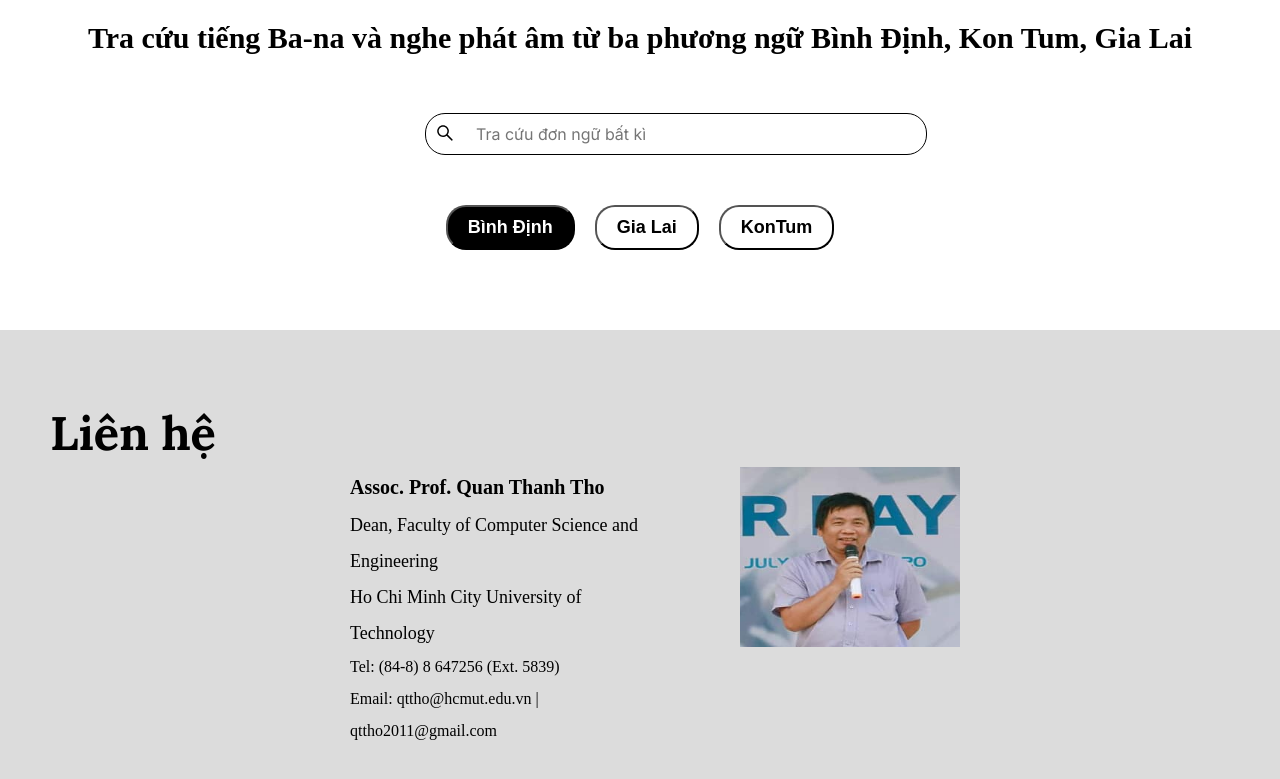
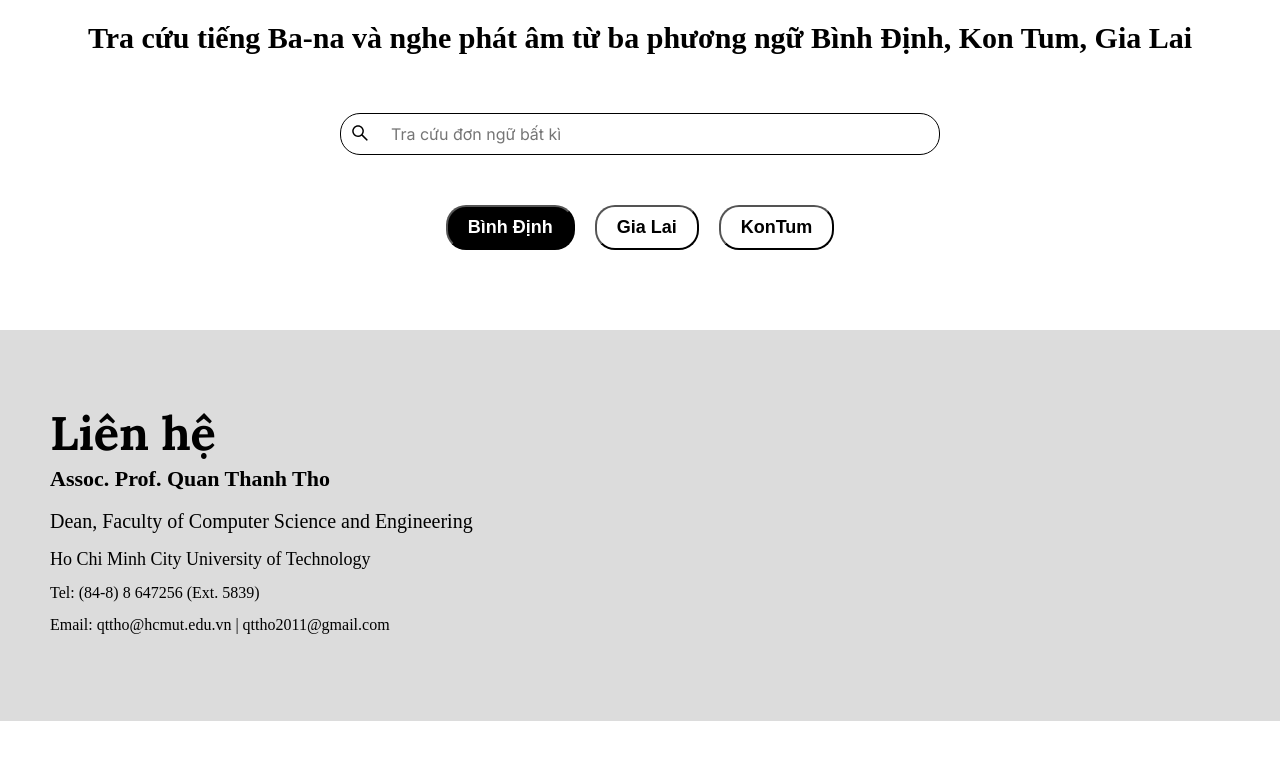
Before and after one commit to DuyLy201/BanaWebsite, a React (Create React App) app: page /bilingual in a window 1280 px wide. Shown: the part 1667-2446 px from the top of the page. After the commit the page ends 2388 px from the top, so only its background shows below. Built offline with nearby package versions, Linux system fonts and the light colour scheme.

Commit message:
display data from backend and remove image at footer

```diff
--- a/src/Components/Footer.css
+++ b/src/Components/Footer.css
@@ -8,12 +8,17 @@
     font-weight: 900;
 }
 
-.flex-container{
+/* .flex-container{
     display: flex;
     flex-wrap: nowrap;
     margin-left: 300px;
     margin-right: 200px;
     margin-top: 10px;
     gap: 100px;
-    line-height: 2;
+} */
+
+.flex-container{
+    /* justify-content: center;
+    align-items: center;
+    width: 100%; */
 }
--- a/src/Components/Footer.js
+++ b/src/Components/Footer.js
@@ -7,9 +7,10 @@ function Footer() {
     <div className='footer'>
         <h1>Liên hệ</h1>
         <div class="flex-container">
-          <div style={{flex:1}}>
-            <p style={{fontWeight:"bold", fontSize:"20px"}}>Assoc. Prof. Quan Thanh Tho</p>
-            <p style={{fontSize:"18px"}}>
+          {/* <div style={{flex:1,lineHeight:2}}> */}
+          <div  style={{lineHeight:2}}>
+            <p style={{fontWeight:"bold", fontSize:"22px"}}>Assoc. Prof. Quan Thanh Tho</p>
+            <p style={{fontSize:"20px"}}>
               Dean, Faculty of Computer Science and Engineering
             </p>
             <p style={{fontSize:"18px"}}>
@@ -18,9 +19,9 @@ function Footer() {
             <p>Tel: (84-8) 8 647256 (Ext. 5839)</p>
             <p>Email: qttho@hcmut.edu.vn | qttho2011@gmail.com</p>
           </div>
-          <div style={{flex:1}}>
+          {/* <div style={{flex:1}}>
             <img src={myImage}  alt="Assoc. Prof. Quan Thanh Tho" style={{width:"220px", height:"180px"}}/>
-          </div>
+          </div> */}
         </div>
     </div>
   )
--- a/src/Pages/Bilingual.js
+++ b/src/Pages/Bilingual.js
@@ -1,4 +1,4 @@
-import React, { useState } from 'react';
+import React, { useEffect, useState } from 'react';
 // import WordList from "../Components/WordList";
 import Intro from "../Components/Intro";
 // import Daily from "../Components/Daily";
@@ -6,16 +6,27 @@ import './Bilingual.css';
 import { IconContext } from "react-icons";
 import { AiOutlineSearch } from "react-icons/ai";
 import myImage from "../Assets/Images/Bilingual.jpg";
+import axios from 'axios';
 
 function Bilingual() {
   const [searchValue, setSearchValue] = useState('');
   const [language, setLanguage] = useState('BinhDinh');
+  const [data, setData] = useState([]);
+  const [showResults, setShowResults] = useState(false);
 
   const handleSearch = (e) => {
-    setSearchValue(e.target.value);
-  };
+    setSearchValue(e.currentTarget.value);
 
-
+    axios
+    .get(`http://127.0.0.1:5000/api/search?searched_word=${e.currentTarget.value}`)
+    .then((response) => {
+      console.log(response.data);
+      setData(response.data.results);
+    })
+    .catch((error) => {
+      console.log(error);
+    });
+  }
   return (
     <>
       <Intro />
@@ -29,7 +40,7 @@ function Bilingual() {
       </div>
       <div className="container">
       <div className='search'>
-        <form style={{display:'block',marginBottom:'50px'}}>
+        <div style={{marginBottom:'50px', position: 'relative', display: 'flex', width: '600px'}}>
             <IconContext.Provider value={{ size: "20px" }}>
               <AiOutlineSearch className="search_icon" />
             </IconContext.Provider>
@@ -38,8 +49,20 @@ function Bilingual() {
               placeholder="Tra cứu đơn ngữ bất kì"
               value={searchValue}
               onChange={handleSearch}
+              style={{width: '100%'}}
+              onFocus={() => setShowResults(true)}
+              onBlur={() => setShowResults(false)}
             />
-        </form>
+
+            {showResults && data.length > 0 && searchValue.length > 0 && <div style={{position: 'absolute', top: '50px', left: 0, right: 0, backgroundColor: 'white', zIndex: '100', boxShadow: '0px 4px 6px rgba(0, 0, 0, 0.1)', height: 500, overflowY: "scroll"}}>
+              {data.map((item, index) => {
+                return (
+                  <div key={item.id} style={{padding: '10px', borderBottom: '1px solid #e0e0e0', cursor: 'pointer'}}>
+                    {item.tiengViet}
+                  </div>
+                )
+              })}</div>}
+        </div>
         <div className='search_buttons'>
           <button onClick={() => {
             setLanguage('BinhDinh');
```
